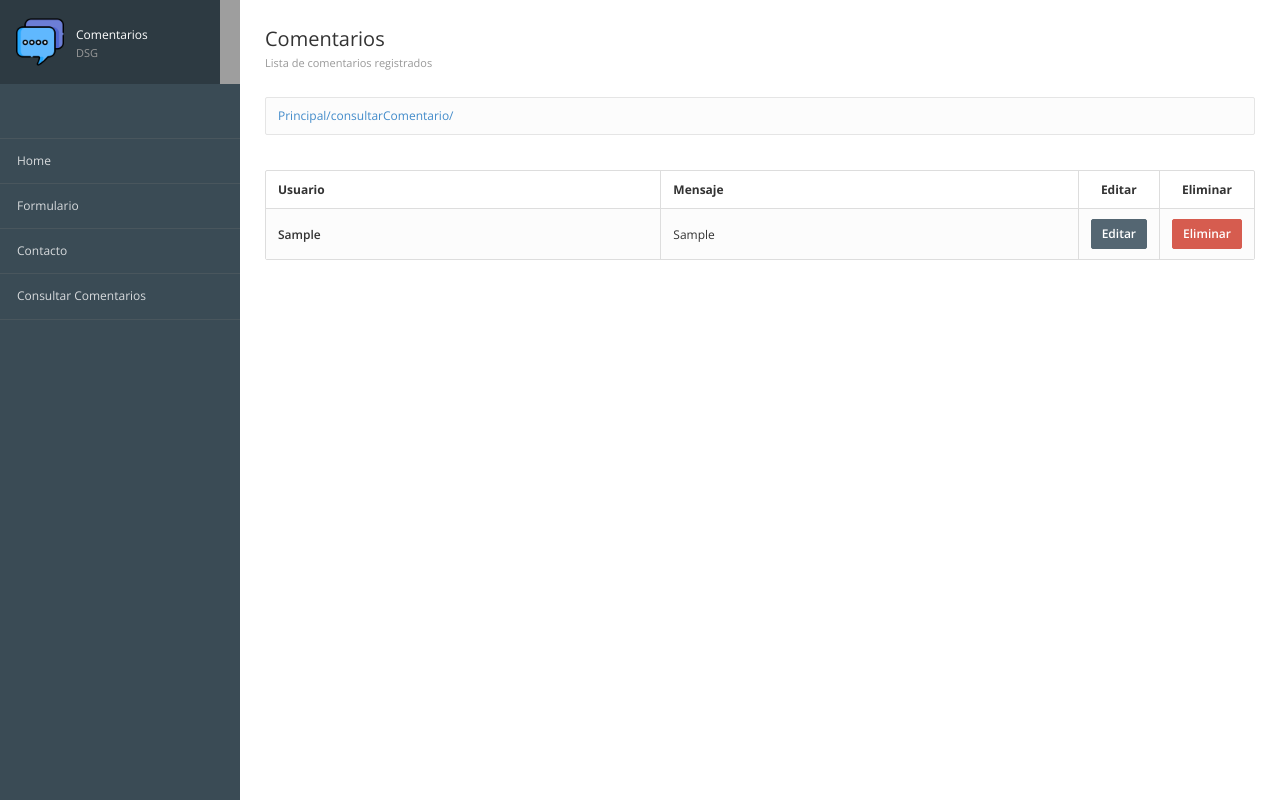
After one commit to axelgonzales844/proyecto_django, a Django app: page /consultarComentario/ in a window 1280 px wide. The commit adds this page. Run offline with Django 5.2, Linux system fonts and the light colour scheme; tables that the repository leaves empty hold one stand-in row (values such as "Sample post"); some libraries are stand-ins or nearby versions; grey boxes are pictures that could not be loaded.

Commit message:
Inserccion de nuevo html para nueva pantalla de consultar comentarios y agregando un nuevo def y nueva ruta

```diff
--- a/prueba/inicio/templates/inicio/encabezado.html
+++ b/prueba/inicio/templates/inicio/encabezado.html
@@ -71,6 +71,7 @@
                     <li><a href="{% url 'Principal' %}">Home</a></li>
                     <li><a href="{% url 'Formulario' %}">Formulario</a></li>
                     <li><a href="{% url 'Contacto' %}">Contacto</a></li>
+                    <li><a href="{% url 'consultarComentario' %}">Consultar Comentarios</a></li>
                 </ul>
 				<!-- /Fin menú -->
 		    </div>
--- a/prueba/prueba/urls.py
+++ b/prueba/prueba/urls.py
@@ -26,6 +26,7 @@ urlpatterns = [
     path('contacto/', views_registros.contacto, name='Contacto'),
     path('formulario/', views.formulario, name='Formulario'),
     path('registrar/', views_registros.registrar, name='Registrar'),
+    path('consultarComentario/', views_registros.consultarComentario, name='consultarComentario'),
 ]
 
 if settings.DEBUG:
--- /dev/null
+++ b/prueba/registros/templates/registros/consultarComentario.html
@@ -0,0 +1,48 @@
+{% extends "inicio/encabezado.html" %}
+
+{% block titulo %}Consultar Comentarios{% endblock %}
+{% block informacion %}Comentarios{% endblock %}
+{% load static %}
+{% block user_menu %}{% static 'inicio/images/comentario.png' %}{% endblock %}
+
+{% block contenido %}
+<div class="page-header">
+    <div class="page-title">
+        <h3>Comentarios
+        <small>Lista de comentarios registrados </small></h3>
+    </div>
+</div>
+{% endblock %}
+
+{% block contenido2 %}
+<div class="panel panel-default">
+    <div class="table-responsive">
+        <table class="table table-bordered table-striped">
+            <thead>
+                <tr>
+                    <th>Usuario</th>
+                    <th>Mensaje</th>
+                    <th class="text-center" style="width: 80px;">Editar</th>
+                    <th class="text-center" style="width: 80px;">Eliminar</th>
+                </tr>
+            </thead>
+            <tbody>
+                {% for comentario in comentarios %}
+                <tr>
+                    <td class="text-semibold">{{ comentario.usuario }}</td>
+                    <td class="muted">{{ comentario.mensaje }}</td>
+
+                    <td class="text-center">
+                        <a href="#" class="btn btn-primary btn-xs">Editar</a>
+                    </td>
+
+                    <td class="text-center">
+                        <a href="#" class="btn btn-danger btn-xs">Eliminar</a>
+                    </td>
+                </tr>
+                {% endfor %}
+            </tbody>
+        </table>
+    </div>
+</div>
+{% endblock %}
--- a/prueba/registros/views.py
+++ b/prueba/registros/views.py
@@ -1,6 +1,8 @@
 from django.shortcuts import render
 from .models import Alumnos
 from .forms import ComentarioContactoForm
+from .models import ComentarioContacto
+
 
 def registros(request):
       alumnos=Alumnos.objects.all()
@@ -14,9 +16,16 @@ def registrar(request):
         form = ComentarioContactoForm(request.POST)
         if form.is_valid():
             form.save()
+            comentarios=ComentarioContacto.objects.all()
+            return render(request,'registros/consultarComentario.html',
+                          {'comentarios':comentarios})
             return render(request,'registros/contacto.html')
         form = ComentarioContactoForm()
         return render(request,'registro/contacto.html',{'form':form})
 
 def contacto(request):
     return render(request,"registros/contacto.html")
+
+def consultarComentario(request):
+    comentarios = ComentarioContacto.objects.all()
+    return render(request, "registros/consultarComentario.html", {'comentarios': comentarios})
```
Also changed, not shown: prueba/inicio/static/inicio/images/comentario.png (added), prueba/inicio/views.py (line endings or trailing spaces).
